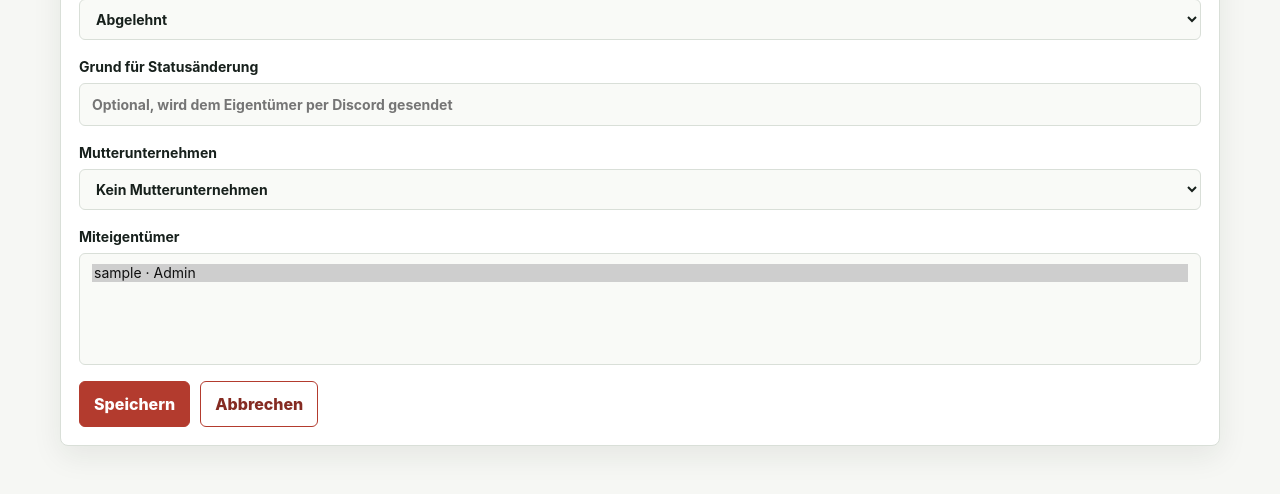
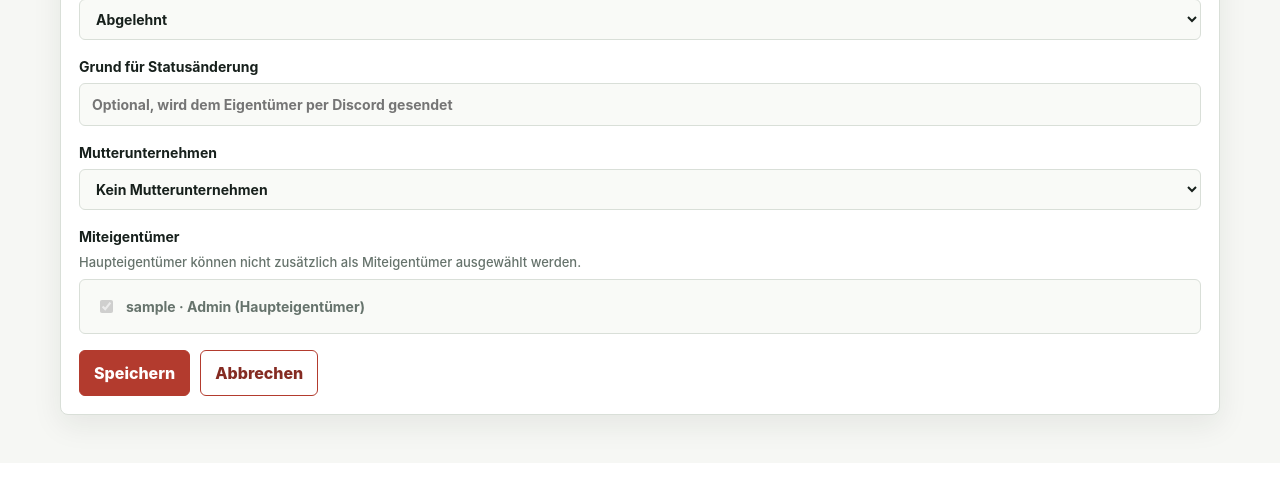
Before and after one commit to ZehJulianLp/unternehmensregister, a Flask app: page /company/1/edit in a window 1280 px wide. Shown: the part 1193-1687 px from the top of the page. After the commit the page ends 1637 px from the top, so only its background shows below. Run offline with Flask 3, Linux system fonts and the light colour scheme; a user stored in the database is signed in; tables that the repository leaves empty hold one stand-in row (values such as "Sample post"); grey boxes marked "Sample" are stand-in pictures.

Commit message:
Improve deployment proxy and ownership editing

```diff
--- a/app.py
+++ b/app.py
@@ -18,6 +18,7 @@ from flask_wtf import CSRFProtect
 from PIL import Image, UnidentifiedImageError
 from sqlalchemy.exc import IntegrityError, OperationalError
 from sqlalchemy import text
+from werkzeug.middleware.proxy_fix import ProxyFix
 from werkzeug.utils import secure_filename
 
 from models import COMPANY_STATUSES, USER_ROLES, AuditLog, Company, CompanyChange, CompanyManager, User, db
@@ -48,6 +49,7 @@ ROLE_LABELS = {
 
 def create_app():
     app = Flask(__name__)
+    app.wsgi_app = ProxyFix(app.wsgi_app, x_for=1, x_proto=1, x_host=1, x_port=1)
     app.config["SECRET_KEY"] = os.getenv("FLASK_SECRET_KEY", "dev-secret-change-me")
     app.config["SQLALCHEMY_DATABASE_URI"] = os.getenv("DATABASE_URL", "sqlite:///register.db")
     app.config["SQLALCHEMY_TRACK_MODIFICATIONS"] = False
@@ -270,14 +272,15 @@ def register_routes(app):
                     company.status = old_status
                     return render_template("company_form.html", company=company, title="Firma bearbeiten", users=users, suggestions=suggestions, can_manage_coowners=can_manage_coowners, available_parent_companies=available_parent_companies)
                 company.owner_id = new_owner.id
-                if new_owner.role == "member":
-                    new_owner.role = "owner"
+                promote_company_actor(new_owner)
 
             if can_manage_coowners:
                 manager_ids = {int(value) for value in request.form.getlist("manager_ids") if value.isdigit()}
                 CompanyManager.query.filter_by(company_id=company.id).delete()
                 for manager_id in manager_ids:
-                    if manager_id != company.owner_id and db.session.get(User, manager_id):
+                    manager = db.session.get(User, manager_id)
+                    if manager_id != company.owner_id and manager:
+                        promote_company_actor(manager)
                         db.session.add(CompanyManager(company_id=company.id, user_id=manager_id))
 
             error = validate_company(company)
@@ -679,6 +682,11 @@ def add_change(company, user, action, description):
     )
 
 
+def promote_company_actor(user):
+    if user.role in ("viewer", "member"):
+        user.role = "owner"
+
+
 def exchange_discord_code(code):
     data = {
         "client_id": os.getenv("DISCORD_CLIENT_ID"),
--- a/docker-compose.yml
+++ b/docker-compose.yml
@@ -7,7 +7,7 @@ services:
       - .env
     environment:
       DATABASE_URL: sqlite:////app/instance/register.db
-      SESSION_COOKIE_SECURE: "false"
+      SESSION_COOKIE_SECURE: "true"
     volumes:
       - register_data:/app/instance
       - register_uploads:/app/static/uploads
--- a/static/css/styles.css
+++ b/static/css/styles.css
@@ -417,6 +417,47 @@ textarea {
     resize: vertical;
 }
 
+.field-hint {
+    color: var(--muted);
+    font-size: 13px;
+    font-weight: 500;
+}
+
+.checkbox-list {
+    display: grid;
+    gap: 6px;
+    max-height: 240px;
+    overflow: auto;
+    padding: 8px;
+    border: 1px solid var(--border);
+    border-radius: 6px;
+    background: var(--surface-strong);
+}
+
+.checkbox-row {
+    display: flex;
+    grid-template-columns: none;
+    align-items: center;
+    gap: 10px;
+    padding: 8px;
+    border-radius: 6px;
+    font-weight: 650;
+}
+
+.checkbox-row:hover {
+    background: var(--surface);
+}
+
+.checkbox-row input {
+    width: auto;
+    flex: 0 0 auto;
+}
+
+.checkbox-row.is-disabled {
+    color: var(--muted);
+    cursor: not-allowed;
+}
+
 .actions,
 .admin-actions {
     display: flex;
--- a/templates/company_form.html
+++ b/templates/company_form.html
@@ -82,13 +82,24 @@
         </label>
         <label>
             Miteigentümer
-            <select name="manager_ids" multiple size="5">
+            <span class="field-hint">Haupteigentümer können nicht zusätzlich als Miteigentümer ausgewählt werden.</span>
+            <div class="checkbox-list">
                 {% for user in users %}
-                    <option value="{{ user.id }}" {% if company and user.id in company.managers|map(attribute='user_id')|list %}selected{% endif %}>
-                        {{ user.username }} · {{ role_labels[user.role] }}
-                    </option>
+                    <label class="checkbox-row {% if company.owner_id == user.id %}is-disabled{% endif %}">
+                        <input
+                            type="checkbox"
+                            name="manager_ids"
+                            value="{{ user.id }}"
+                            {% if company and user.id in company.managers|map(attribute='user_id')|list %}checked{% endif %}
+                            {% if company.owner_id == user.id %}disabled{% endif %}
+                        >
+                        <span>
+                            {{ user.username }} · {{ role_labels[user.role] }}
+                            {% if company.owner_id == user.id %}(Haupteigentümer){% endif %}
+                        </span>
+                    </label>
                 {% endfor %}
-            </select>
+            </div>
         </label>
     {% endif %}
 
```
